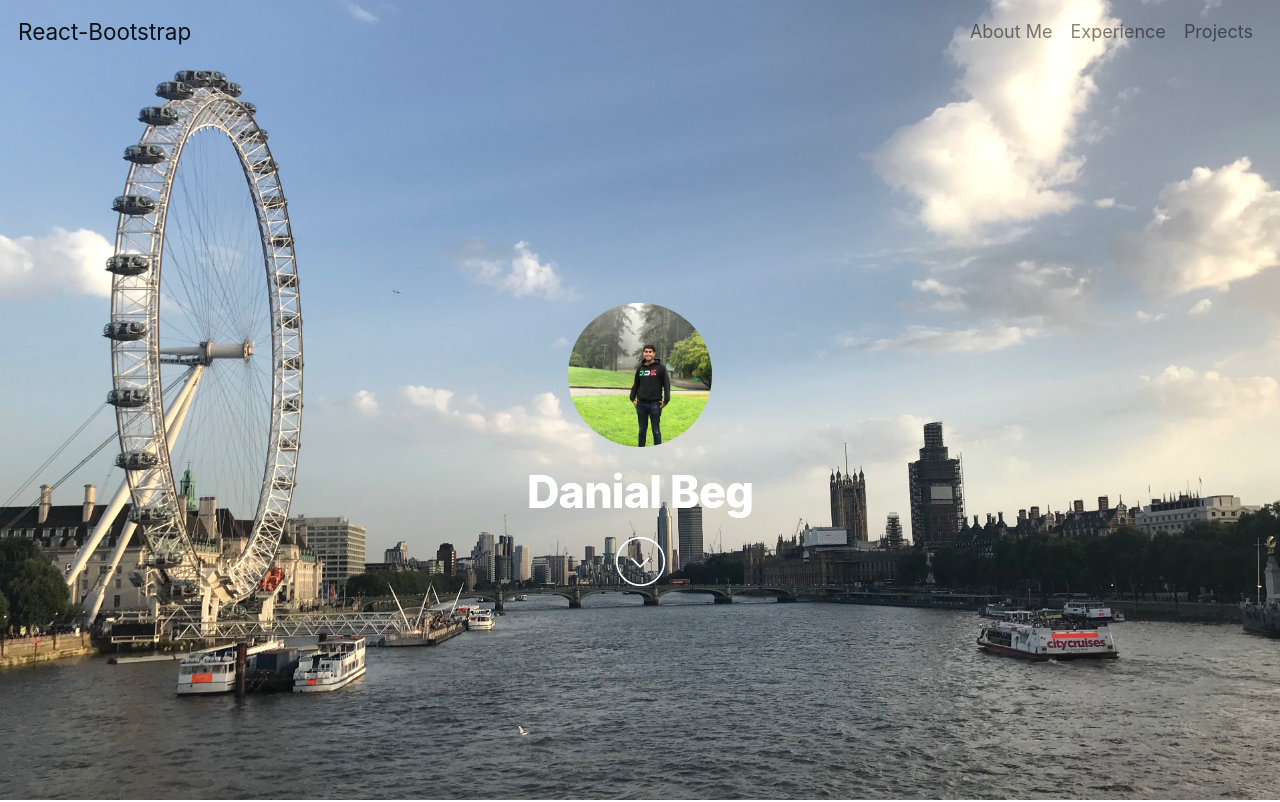
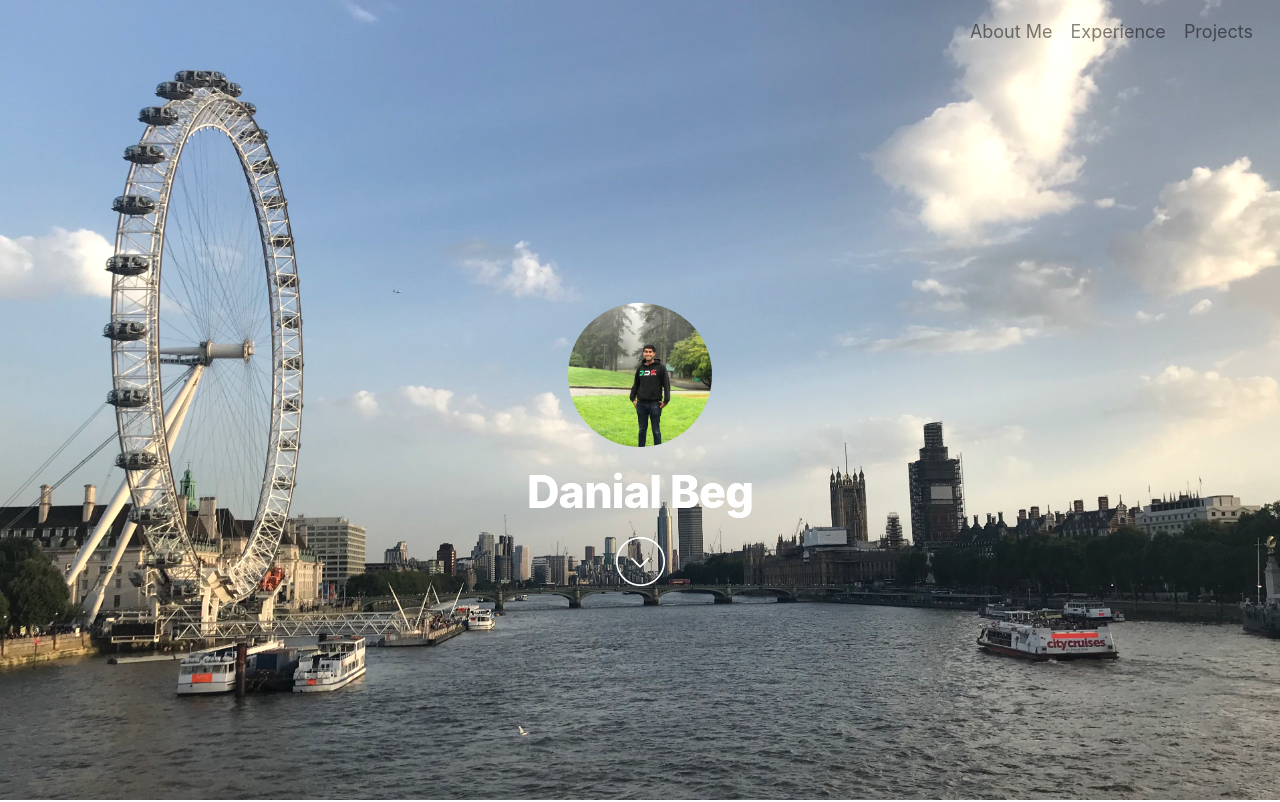
Before and after one commit to DanialBeg/Portfolio, a Next.js app: page / in a window 1280 px wide. Shown: the top 802 px of the page. Built offline with nearby package versions, Linux system fonts and the light colour scheme.

Commit message:
Making navbar transparent - still needs some work

```diff
--- a/pages/index.js
+++ b/pages/index.js
@@ -49,7 +49,6 @@ class HomeNav extends React.Component {
     return (
       <div>
         <Navbar bg="light" expand="lg" id="nav">
-          <Navbar.Brand href="#home">React-Bootstrap</Navbar.Brand>
           <Navbar.Toggle aria-controls="basic-navbar-nav" />
           <Navbar.Collapse id="basic-navbar-nav">
             <Nav className="ml-auto">
```
